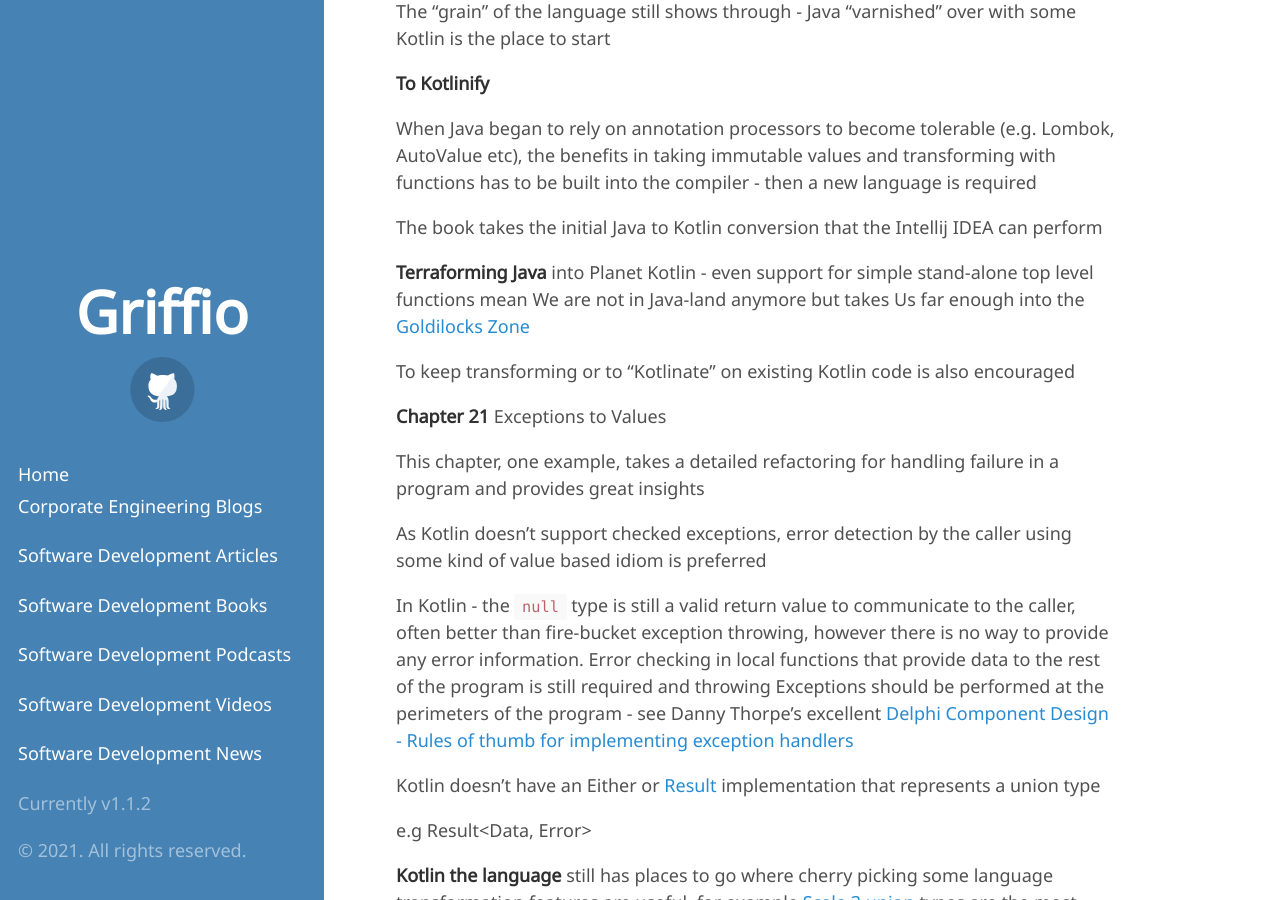
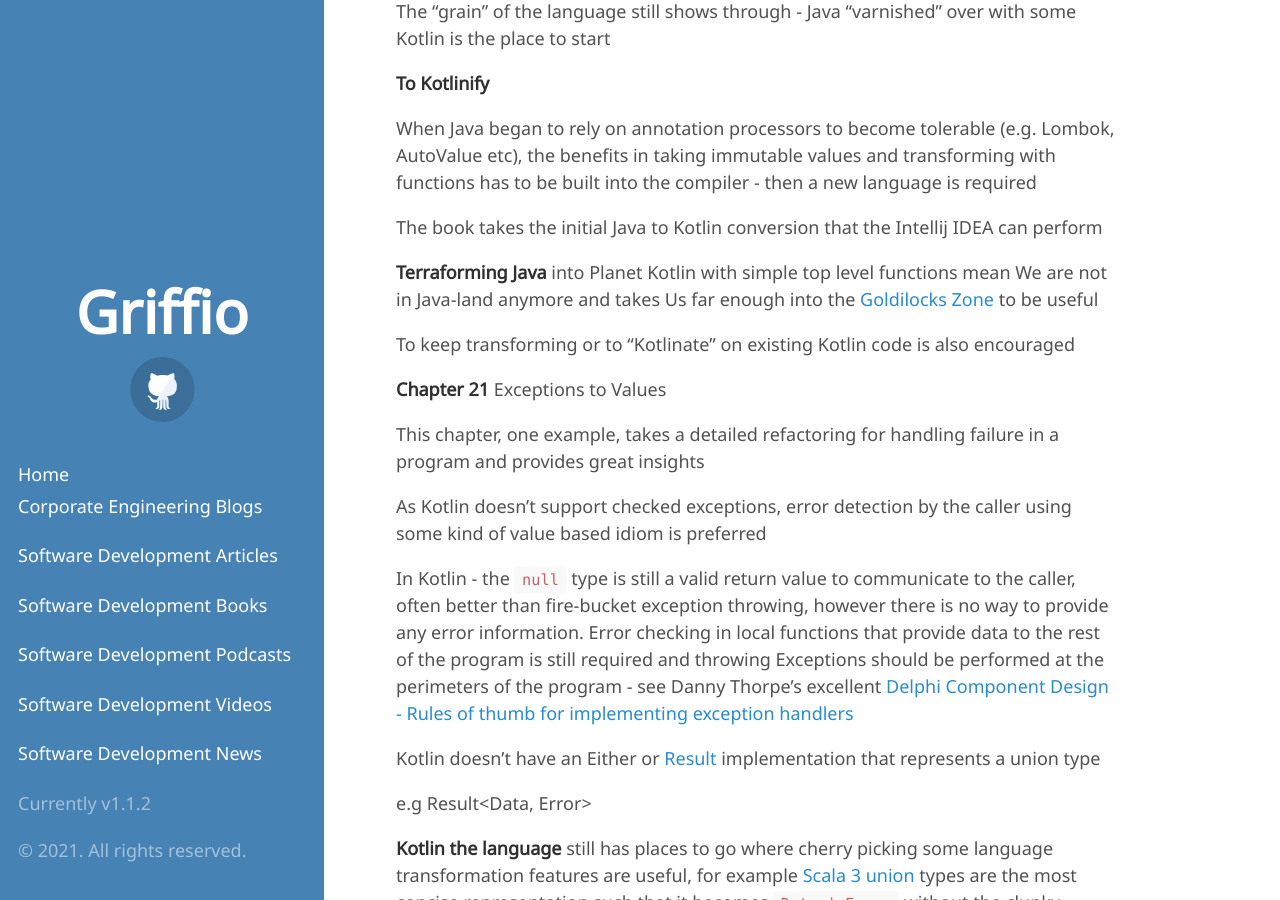
Before and after one commit to griffio/griffio.github.io, a Jekyll site: the page built from _posts/2021-09-10-Java-To-Kotlin-Review.md, in a window 1280 px wide and 900 px high, scrolled down 1563 px. Built offline with Jekyll 4.4.1, drawn with Linux system fonts in a browser that asks for light colours; some web fonts are replaced.

Commit message:
Update 2021-09-10-Java-To-Kotlin-Review.md

```diff
--- a/_posts/2021-09-10-Java-To-Kotlin-Review.md
+++ b/_posts/2021-09-10-Java-To-Kotlin-Review.md
@@ -43,7 +43,7 @@
 
 The book takes the initial Java to Kotlin conversion that the Intellij IDEA can perform
 
-**Terraforming Java** into Planet Kotlin - even support for simple stand-alone top level functions mean We are not in Java-land anymore but takes Us far enough into the [Goldilocks Zone](https://exoplanets.nasa.gov/resources/323/goldilocks-zone/)
+**Terraforming Java** into Planet Kotlin with simple top level functions mean We are not in Java-land anymore and takes Us far enough into the [Goldilocks Zone](https://exoplanets.nasa.gov/resources/323/goldilocks-zone/) to be useful
 
 To keep transforming or to "Kotlinate" on existing Kotlin code is also encouraged
 
```
